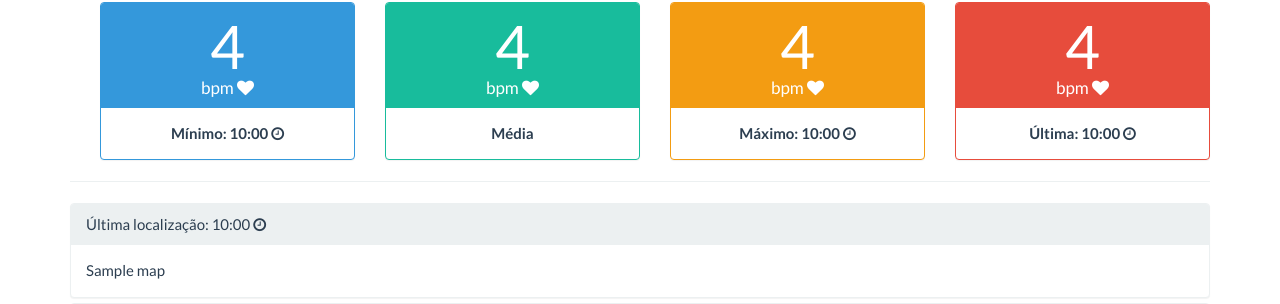
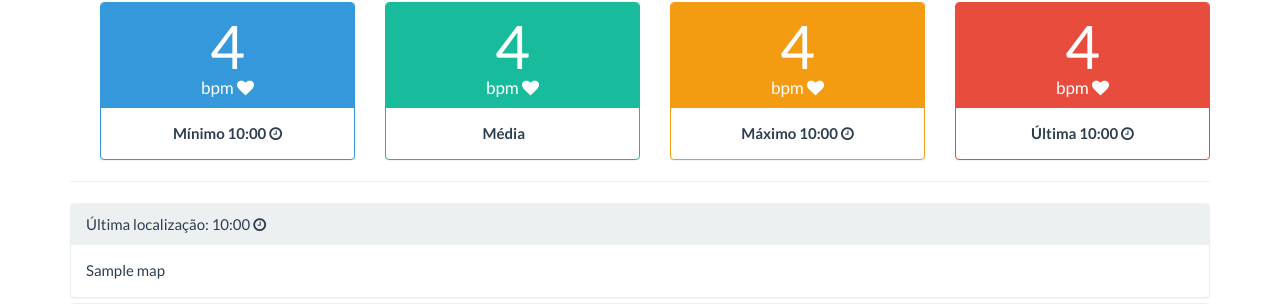
Before and after one commit to cesarbcruz/ProjectMobileHealth, a Django app: template core/templates/monitoring.html in a window 1280 px wide. Shown: the part 360-664 px from the top of the page. Run offline with Django 3.2, Linux system fonts and the light colour scheme; tables that the repository leaves empty hold one stand-in row (values such as "Sample post"); the template is opened without the code that fills it: values that come from a table or form of the project are taken from there, most other values are stand-ins (such as "Sample title", 1, 10 or a date in 2020); some libraries are stand-ins or nearby versions.

Commit message:
modulo view monitoring

```diff
--- a/core/templates/monitoring.html
+++ b/core/templates/monitoring.html
@@ -45,7 +45,7 @@
                         <h5 class="panel-title text-center">bpm <i class="fa fa-heart" aria-hidden="true"></i></h5>
                     </div>
                     <div class="panel-body text-center">
-                        <strong>Mínimo: {{ min_monitoring.date_time |date:'H:i'  }} <i class="fa fa-clock-o" aria-hidden="true"></i></strong>
+                        <strong>Mínimo {{ min_monitoring.date_time |date:'H:i'  }} <i class="fa fa-clock-o" aria-hidden="true"></i></strong>
                     </div>
                 </div>
 
@@ -58,7 +58,7 @@
                         <h5 class="panel-title text-center">bpm <i class="fa fa-heart" aria-hidden="true"></i></h5>
                     </div>
                     <div class="panel-body text-center">
-                        <strong>Média</strong>
+                        <strong>Média &nbsp;&nbsp;&nbsp;&nbsp;&nbsp;</strong>
                     </div>
                 </div>
 
@@ -71,7 +71,7 @@
                         <h5 class="panel-title text-center">bpm <i class="fa fa-heart" aria-hidden="true"></i></h5>
                     </div>
                     <div class="panel-body text-center">
-                        <strong>Máximo: {{ max_monitoring.date_time |date:'H:i'  }} <i class="fa fa-clock-o" aria-hidden="true"></i></strong>
+                        <strong>Máximo {{ max_monitoring.date_time |date:'H:i'  }} <i class="fa fa-clock-o" aria-hidden="true"></i></strong>
                     </div>
                 </div>
 
@@ -85,7 +85,7 @@
                             <h5 class="panel-title text-center">bpm <i class="fa fa-heart" aria-hidden="true"></i></h5>
                     </div>
                     <div class="panel-body text-center">
-                        <strong>Última: {{ last_monitoring.date_time |date:'H:i'  }} <i class="fa fa-clock-o" aria-hidden="true"></i></strong>
+                        <strong>Última {{ last_monitoring.date_time |date:'H:i'  }} <i class="fa fa-clock-o" aria-hidden="true"></i></strong>
                     </div>
                 </div>
             </div>
```
